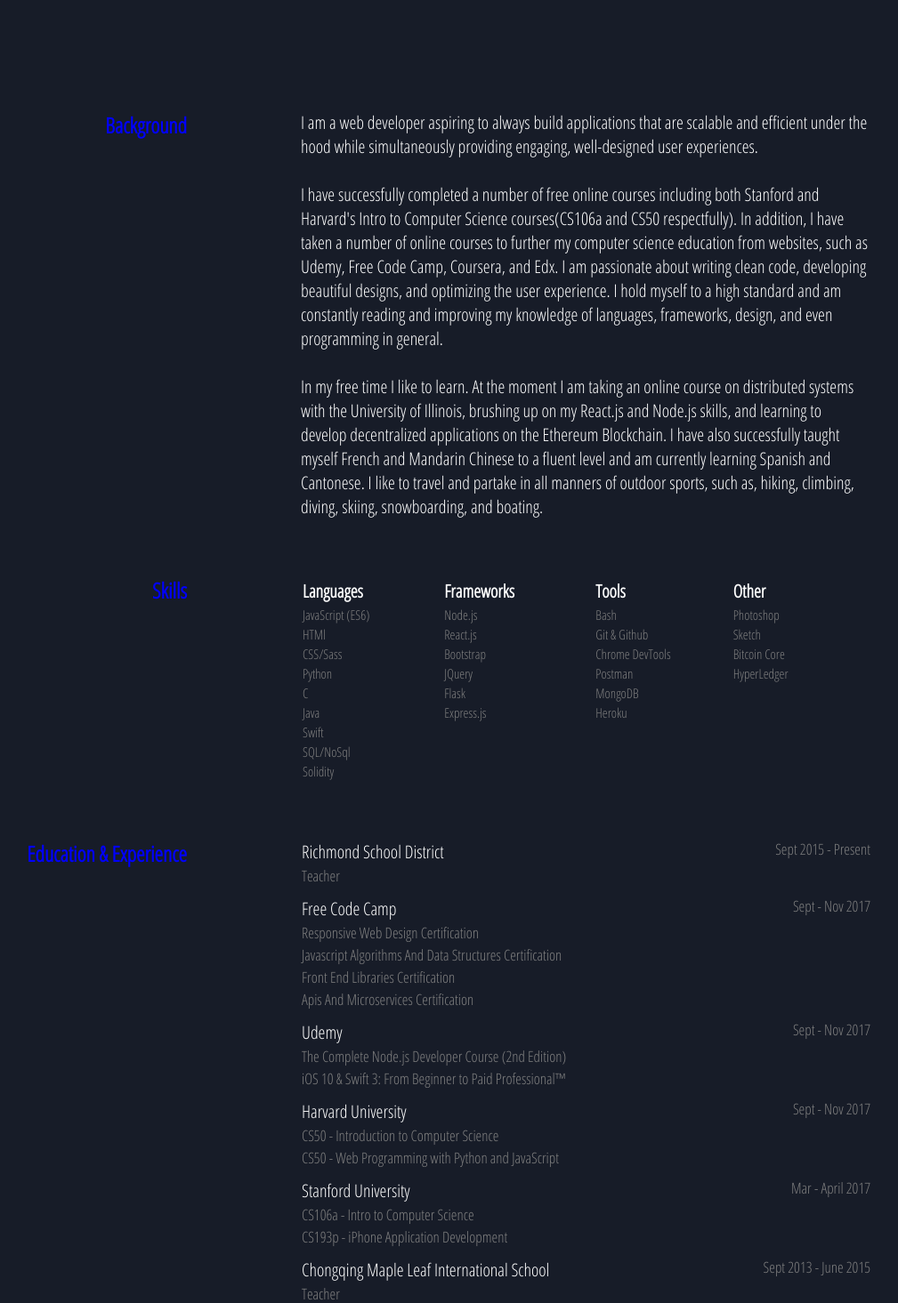
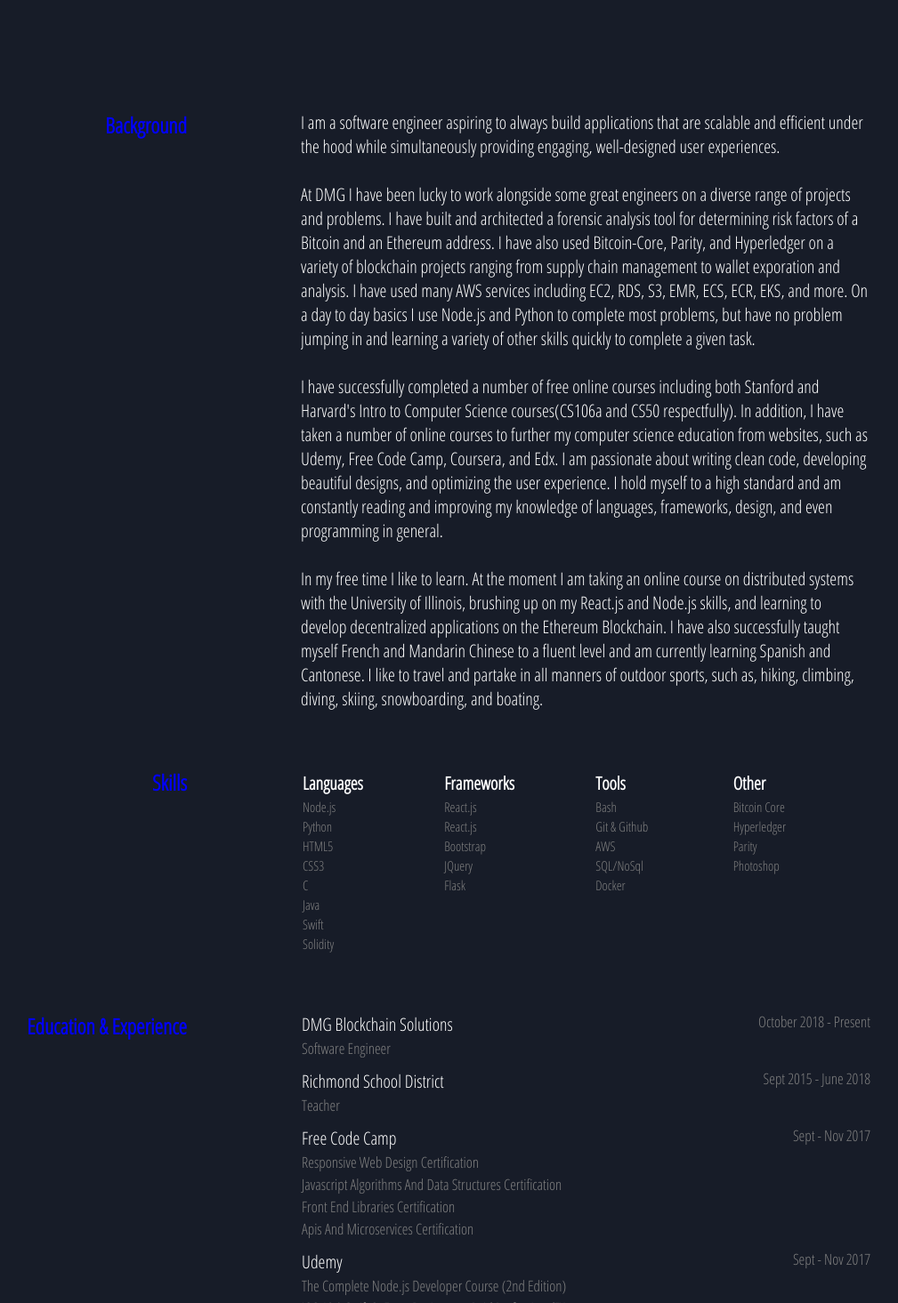
Before and after one commit to JamesStaffordCoyte/portfolio, a plain HTML site: page index.html in a window 1280 px wide. Shown: the part 740-2205 px from the top of the page at 89% size, without its empty margins (174-1183 px from the left). Drawn offline with nearby package versions, Linux system fonts and the light colour scheme.

Commit message:
updated html

```diff
--- a/index.html
+++ b/index.html
@@ -54,9 +54,12 @@
             <h2 class="section-title">Background</h2>
           </div>
           <div class="item2">
-            <p>I am a web developer aspiring to always build applications that are scalable and efficient under the hood while simultaneously providing engaging, well-designed user experiences.
+            <p>I am a software engineer aspiring to always build applications that are scalable and efficient under the hood while simultaneously providing engaging, well-designed user experiences.
             </p> <br>
-            <p>I have successfully completed a number of free online courses including both Stanford and Harvard's Intro to Computer Science courses(CS106a and CS50 respectfully). In addition, I have taken a number of online courses to further my computer science education from websites, such as Udemy, Free Code Camp, Coursera, and Edx.
+            <p>At DMG I have been lucky to work alongside some great engineers on a diverse range of projects and problems. I have built and architected a forensic analysis tool for determining risk factors of a Bitcoin and an Ethereum address. I have also
+              used Bitcoin-Core, Parity, and Hyperledger on a variety of blockchain projects ranging from supply chain management to wallet exporation and analysis. I have used many AWS services including EC2, RDS, S3, EMR, ECS, ECR, EKS, and more. On a day to day basics
+              I use Node.js and Python to complete most problems, but have no problem jumping in and learning a variety of other skills quickly to complete a given task.
+            </p><br><p> I have successfully completed a number of free online courses including both Stanford and Harvard's Intro to Computer Science courses(CS106a and CS50 respectfully). In addition, I have taken a number of online courses to further my computer science education from websites, such as Udemy, Free Code Camp, Coursera, and Edx.
               I am passionate about writing clean code, developing beautiful designs, and optimizing the user experience. I hold myself to a high standard and am constantly reading and improving my knowledge of languages, frameworks, design, and even programming in general.</p> <br>
             <p>In my free time I like to learn. At the moment I am taking an online course on distributed systems with the University of Illinois, brushing up on my React.js and Node.js skills, and learning to develop decentralized applications on the Ethereum Blockchain.
             I have also successfully taught myself French and Mandarin Chinese to a fluent level and am currently learning Spanish and Cantonese. I like to travel and partake in all manners of outdoor sports, such as, hiking, climbing, diving, skiing, snowboarding, and boating.</p>
@@ -80,44 +83,41 @@
                 <th>Other</th>
               </tr>
               <tr>
-                <td>JavaScript (ES6)</td>
                 <td>Node.js</td>
+                <td>React.js</td>
                 <td>Bash</td>
-                <td>Photoshop</td>
-              </tr>
-              <tr>
-                <td>HTMl</td>
-                <td>React.js</td>
-                <td>Git & Github</td>
-                <td>Sketch</td>
-              </tr>
-              <tr>
-                <td>CSS/Sass</td>
-                <td>Bootstrap</td>
-                <td>Chrome DevTools</td>
                 <td>Bitcoin Core</td>
               </tr>
               <tr>
                 <td>Python</td>
+                <td>React.js</td>
+                <td>Git & Github</td>
+                <td>Hyperledger</td>
+              </tr>
+              <tr>
+                <td>HTML5</td>
+                <td>Bootstrap</td>
+                <td>AWS</td>
+                <td>Parity</td>
+              </tr>
+              <tr>
+                <td>CSS3</td>
                 <td>JQuery</td>
-                <td>Postman</td>
-                <td>HyperLedger</td>
+                <td>SQL/NoSql</td>
+                <td>Photoshop</td>
               </tr>
               <tr>
                 <td>C</td>
                 <td>Flask</td>
-                <td>MongoDB</td>
+                <td>Docker</td>
               </tr>
               <tr>
                 <td>Java</td>
-                <td>Express.js</td>
-                <td>Heroku</td>
+                <td></td>
+                <td></td>
               </tr>
               <tr>
                 <td>Swift</td>
-              </tr>
-              <tr>
-                <td>SQL/NoSql</td>
               </tr>
               <tr>
                 <td>Solidity</td>
@@ -136,11 +136,21 @@
           <div class="item2">
             <div class="experience">
               <div class="left">
+                <p>DMG Blockchain Solutions</p>
+                <p class="grayfont">Software Engineer</p>
+              </div>
+              <div class="right">
+                <p class="grayfont">October 2018 - Present</p>
+              </div>
+            </div>
+
+            <div class="experience">
+              <div class="left">
                 <p>Richmond School District</p>
                 <p class="grayfont">Teacher</p>
               </div>
               <div class="right">
-                <p class="grayfont">Sept 2015 - Present</p>
+                <p class="grayfont">Sept 2015 - June 2018</p>
               </div>
             </div>
 
```
